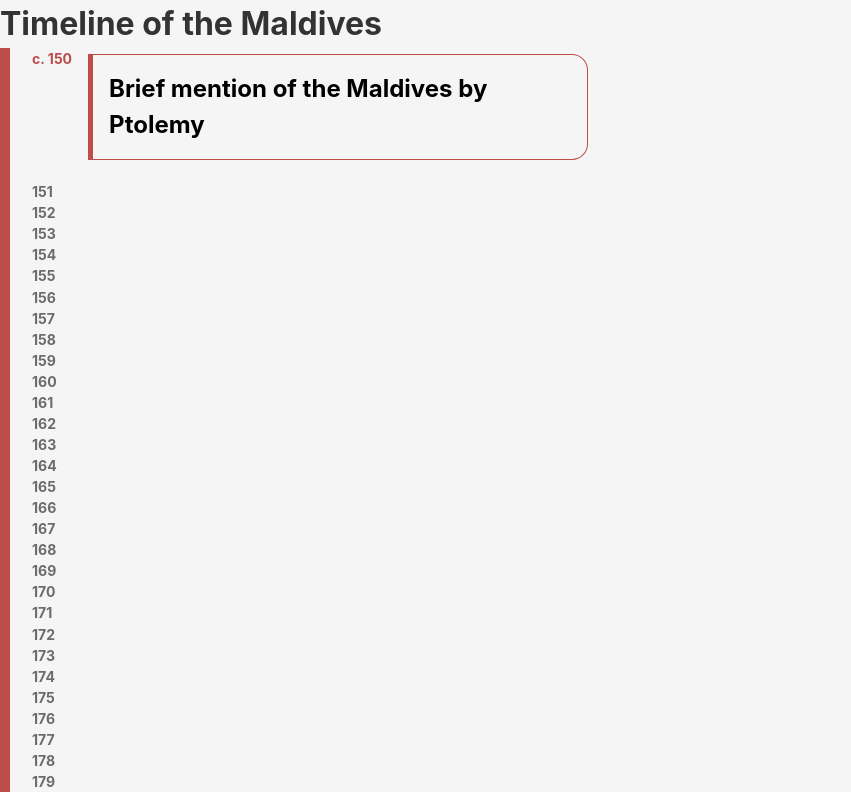
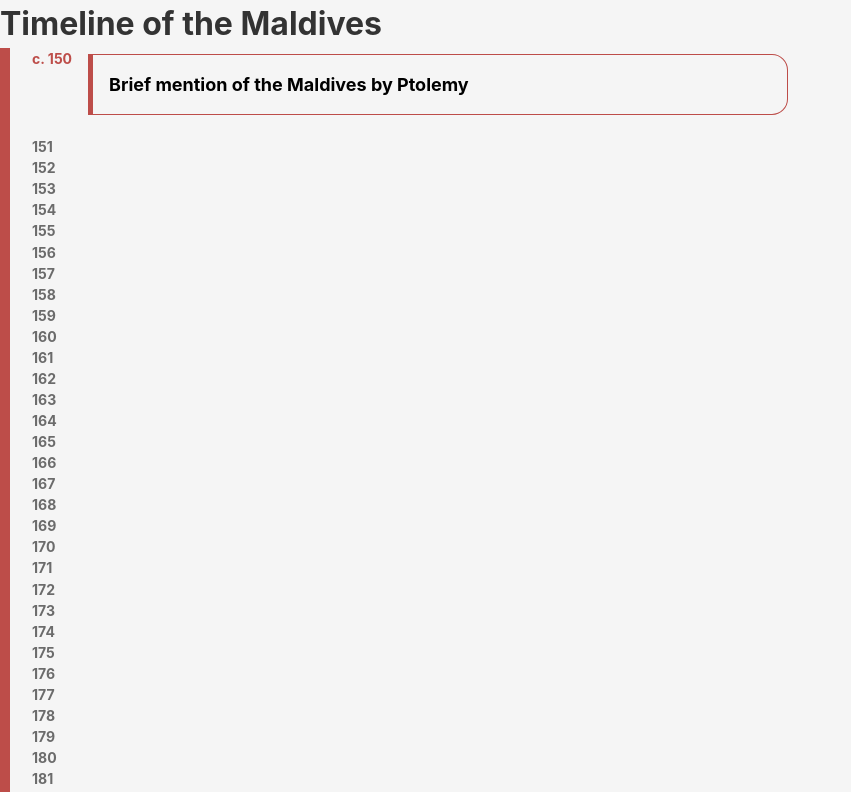
Before and after one commit to faryyym/maldive_history, a Vue app: page / in a window 1280 px wide. Shown: the top 792 px of the page, without its empty margins (0-851 px from the left). Built offline with nearby package versions, Linux system fonts and the light colour scheme.

Commit message:
Add: Event Image

```diff
--- a/src/App.vue
+++ b/src/App.vue
@@ -9,12 +9,22 @@
       :class="{ year: true, 'highlighted-year': yearData.title !== '' }"
     >
       <h3 class="year_h3">{{ yearData.year }}</h3>
+
       <div
         class="event"
         v-if="yearData.title"
         @click="toggleInfo(yearData.year)"
       >
-        <h2>{{ yearData.title }}</h2>
+        <div class="title-container">
+          <img
+            class="image"
+            :src="yearData.imageUrl"
+            :alt="yearData.description"
+            v-if="yearData.imageUrl"
+            @error="handleImageError"
+          />
+          <h2>{{ yearData.title }}</h2>
+        </div>
         <div
           class="additional-info"
           :class="{ 'show-info': activeInfo === yearData.year }"
@@ -104,6 +114,10 @@ export default {
         this.activeInfo = yearId // Open clicked item
       }
     },
+
+    handleImageError(event) {
+      event.target.style.display = 'none' // Hide the image if it fails to load
+    },
   },
   mounted() {},
 }
@@ -149,10 +163,12 @@ export default {
   border: 1px solid $primary;
   border-left: 5px solid $primary;
 
-  max-width: 500px;
+  max-width: 700px;
   margin: 0.35rem 1rem;
 
-  font-size: 1rem;
+  @include mobile {
+    font-size: 1rem;
+  }
 }
 
 .highlighted-year {
@@ -199,4 +215,14 @@ export default {
 .period {
   margin-top: 1rem;
 }
+
+.title-container {
+  display: flex;
+}
+
+.image {
+  // border-radius: 100%;
+  max-width: 200px;
+  // height: auto;
+}
 </style>
--- a/src/assets/variables.scss
+++ b/src/assets/variables.scss
@@ -60,7 +60,16 @@ $transition-easing: ease-in-out;
 $debug: 1px dashed coral;
 $outline: 1px solid #ccc;
 
+//  desktop width threshold
+$desktop-width: 500px;
+
 // MIXINS
 @mixin fontSizeTransition {
   transition: font-size 0.25s ease;
 }
+
+@mixin mobile {
+  @media (max-width: $desktop-width) {
+    @content;
+  }
+}
```
